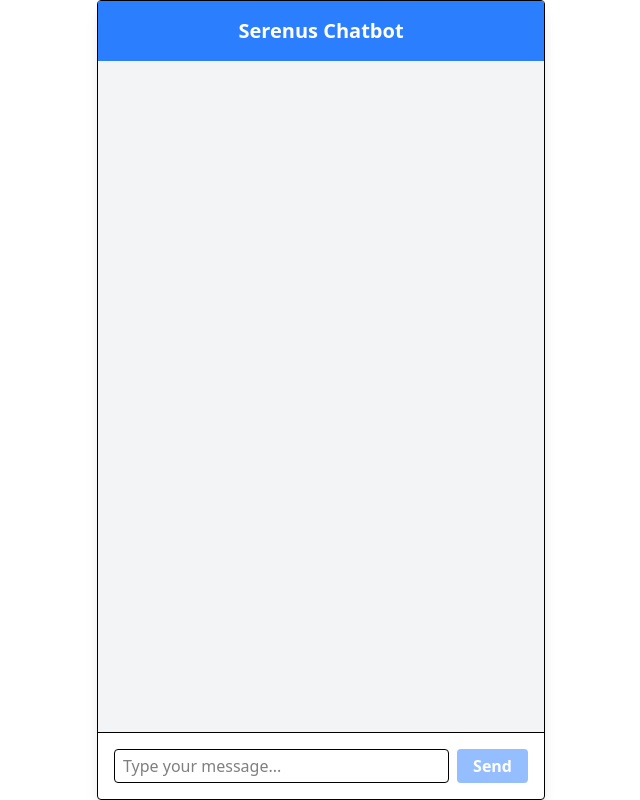
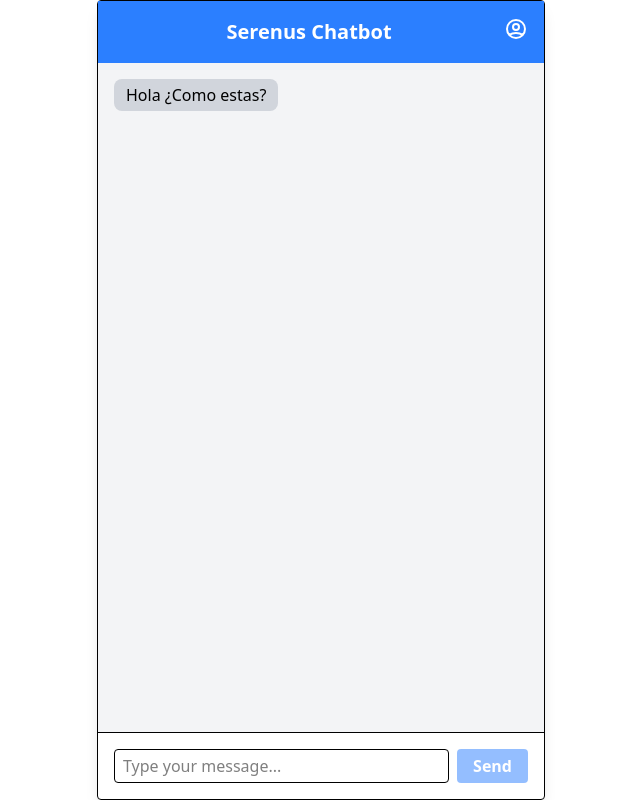
Before and after one commit to Juanqu261/serenus, a React (Vite) app in the folder Desarrollo/frontend/: page /chatbot in a window 1280 px wide. Shown: the whole page, without its empty margins (319-959 px from the left). Built offline with nearby package versions, Linux system fonts and the light colour scheme.

Commit message:
userprofile

```diff
--- a/Desarrollo/frontend/src/chatbotui/Chatbot.tsx
+++ b/Desarrollo/frontend/src/chatbotui/Chatbot.tsx
@@ -7,9 +7,12 @@ interface Message {
 }
 
 function Chatbot() {
-  const [messages, setMessages] = useState<Message[]>([]);
+  const [messages, setMessages] = useState<Message[]>([
+    { text: 'Hola ¿Como estas?', sender: 'bot' } // Initial bot message
+  ]);
   const [input, setInput] = useState('');
   const [isLoading, setIsLoading] = useState(false);
+  const [isMenuOpen, setIsMenuOpen] = useState(false); // State for menu visibility
 
   const handleSendMessage = async () => {
     if (!input.trim()) return;
@@ -42,9 +45,35 @@ function Chatbot() {
     }
   };
 
+  const toggleMenu = () => {
+    setIsMenuOpen(!isMenuOpen);
+  };
+
   return (
     <div className="flex flex-col h-screen max-w-md mx-auto border rounded shadow-lg">
-      <h1 className="text-xl font-bold p-4 bg-blue-500 text-white text-center">Serenus Chatbot</h1>
+      {/* Header */}
+      <div className="flex justify-between items-center p-4 bg-blue-500 text-white">
+        <h1 className="text-xl font-bold text-center flex-grow">Serenus Chatbot</h1>
+        <div className="relative">
+          <button onClick={toggleMenu} className="focus:outline-none">
+            {/* Simple User Icon Placeholder */}
+            <svg xmlns="http://www.w3.org/2000/svg" className="h-6 w-6" fill="none" viewBox="0 0 24 24" stroke="currentColor">
+              <path strokeLinecap="round" strokeLinejoin="round" strokeWidth={2} d="M5.121 17.804A13.937 13.937 0 0112 16c2.5 0 4.847.655 6.879 1.804M15 10a3 3 0 11-6 0 3 3 0 016 0zm6 2a9 9 0 11-18 0 9 9 0 0118 0z" />
+            </svg>
+          </button>
+          {/* User Menu Dropdown */}
+          {isMenuOpen && (
+            <div className="absolute right-0 mt-2 py-2 w-48 bg-white rounded-md shadow-xl z-20">
+              <div className="block px-4 py-2 text-sm text-gray-700">
+                {/* Placeholder for username */}
+                Username: Student
+              </div>
+              {/* Add other menu items like Logout here if needed */}
+            </div>
+          )}
+        </div>
+      </div>
+      {/* Chat Area */}
       <div className="flex-grow p-4 overflow-y-auto bg-gray-100">
         {messages.map((msg, index) => (
           <div key={index} className={`mb-2 ${msg.sender === 'user' ? 'text-right' : 'text-left'}`}>
@@ -55,6 +84,7 @@ function Chatbot() {
         ))}
         {isLoading && <div className="text-center text-gray-500">Bot is typing...</div>}
       </div>
+      {/* Input Area */}
       <div className="p-4 border-t flex">
         <input
           type="text"
```
